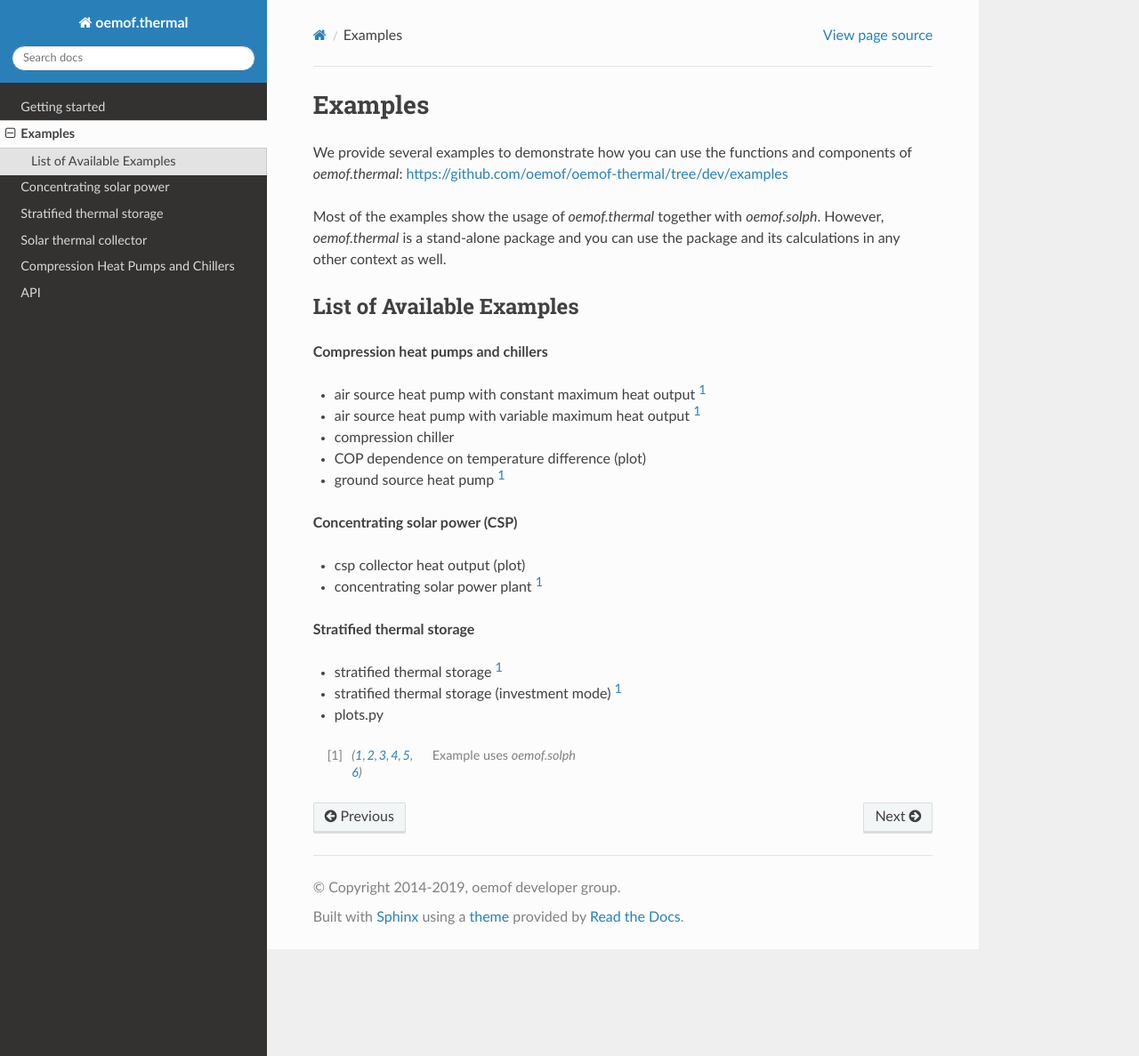
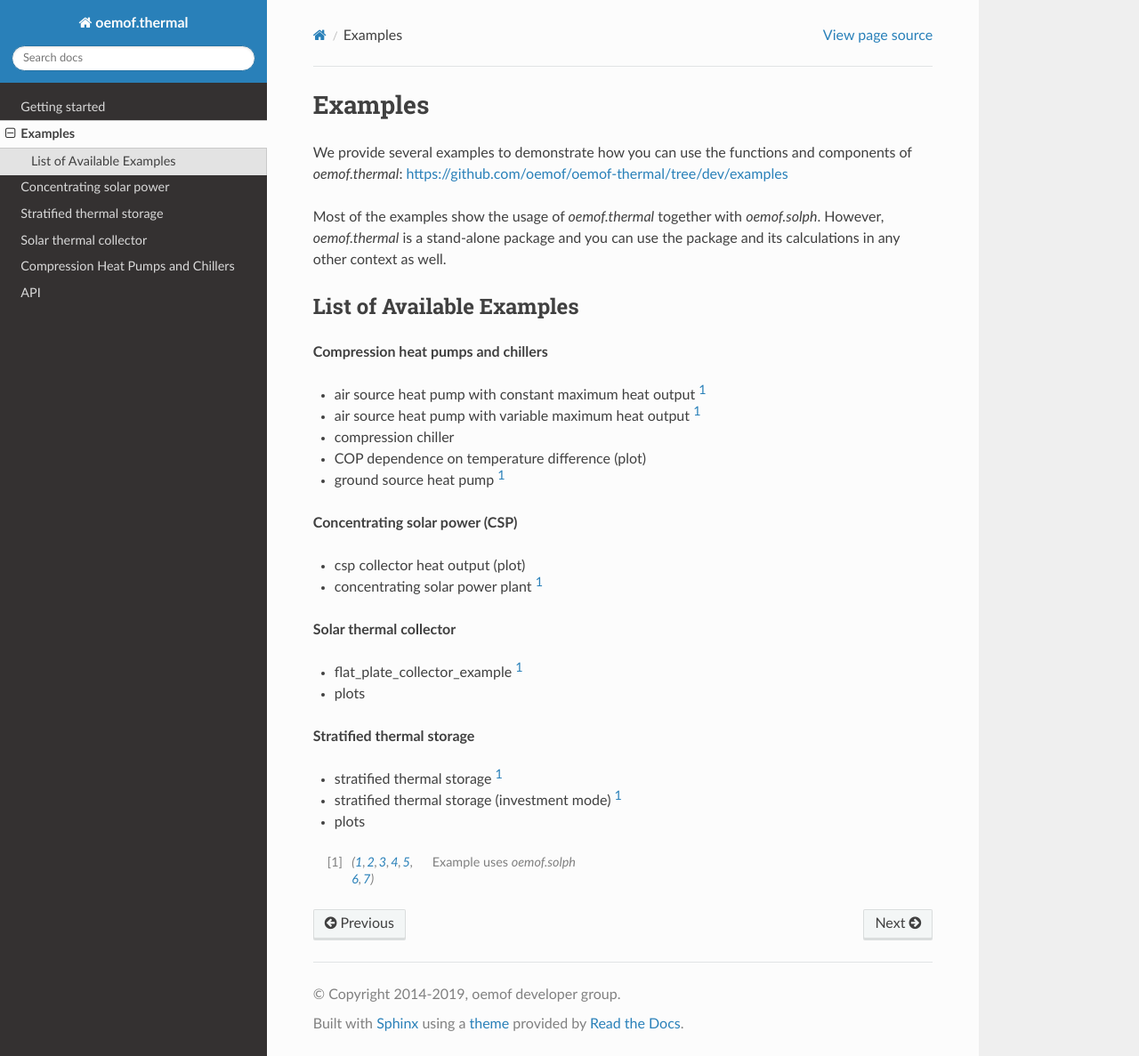
Before and after one commit to oemof/oemof-thermal, a Sphinx documentation site: the page built from docs/examples.rst, in a window 1280 px wide and 1187 px high. Shown: the whole window at 89% size. Built offline with Sphinx 7.4.7 and the Read the Docs theme 2.0.0, drawn with Linux system fonts in a browser that asks for light colours; formulas are drawn with MathJax 3; pages that are not in the unit, such as notebooks, are missing from menus.

Commit message:
Adjust docs

```diff
--- a/docs/examples.rst
+++ b/docs/examples.rst
@@ -27,10 +27,15 @@ __________________________
 - csp collector heat output (plot)
 - concentrating solar power plant [1]_
 
+**Solar thermal collector**
+
+- flat_plate_collector_example [1]_
+- plots
+
 **Stratified thermal storage**
 
 - stratified thermal storage [1]_
 - stratified thermal storage (investment mode) [1]_
-- plots.py
+- plots
 
 .. [1] Example uses *oemof.solph*
```
